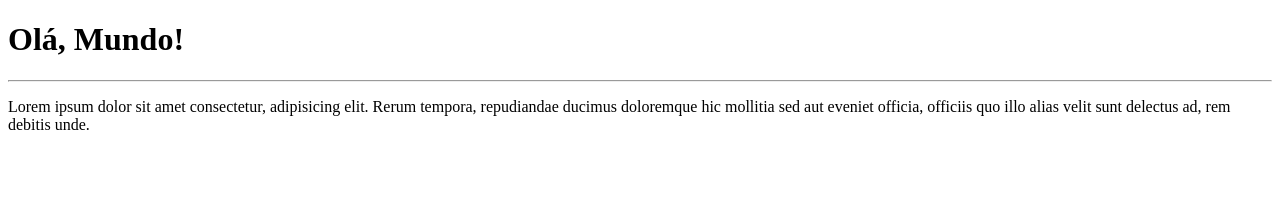
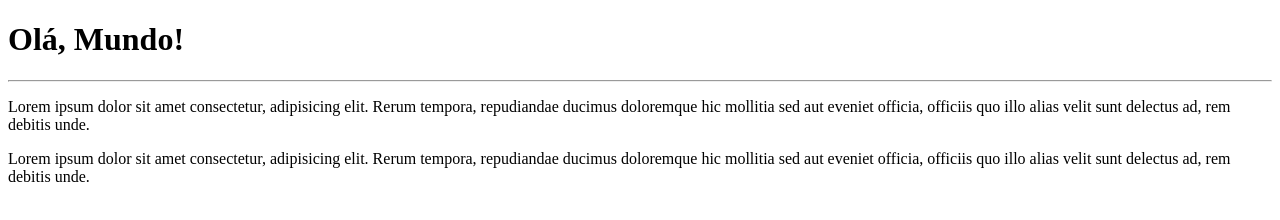
Before and after one commit to AdilsonJesus/Ola_Mundo, a plain HTML site: page Site_Exemplo/index.html in a window 1280 px wide. Drawn offline with Linux system fonts and the light colour scheme.

Commit message:
Alteração de paragrafo
Alteração de paragrafo, como exemplo.

```diff
--- a/Site_Exemplo/index.html
+++ b/Site_Exemplo/index.html
@@ -13,6 +13,11 @@
      sed aut eveniet officia, officiis quo illo alias velit sunt
      delectus ad, rem debitis unde.</p>
 
+     <p>Lorem ipsum dolor sit amet consectetur, adipisicing elit.
+        Rerum tempora, repudiandae ducimus doloremque hic mollitia
+        sed aut eveniet officia, officiis quo illo alias velit sunt
+        delectus ad, rem debitis unde.</p>
+
 
 </body>
 </html>
```
